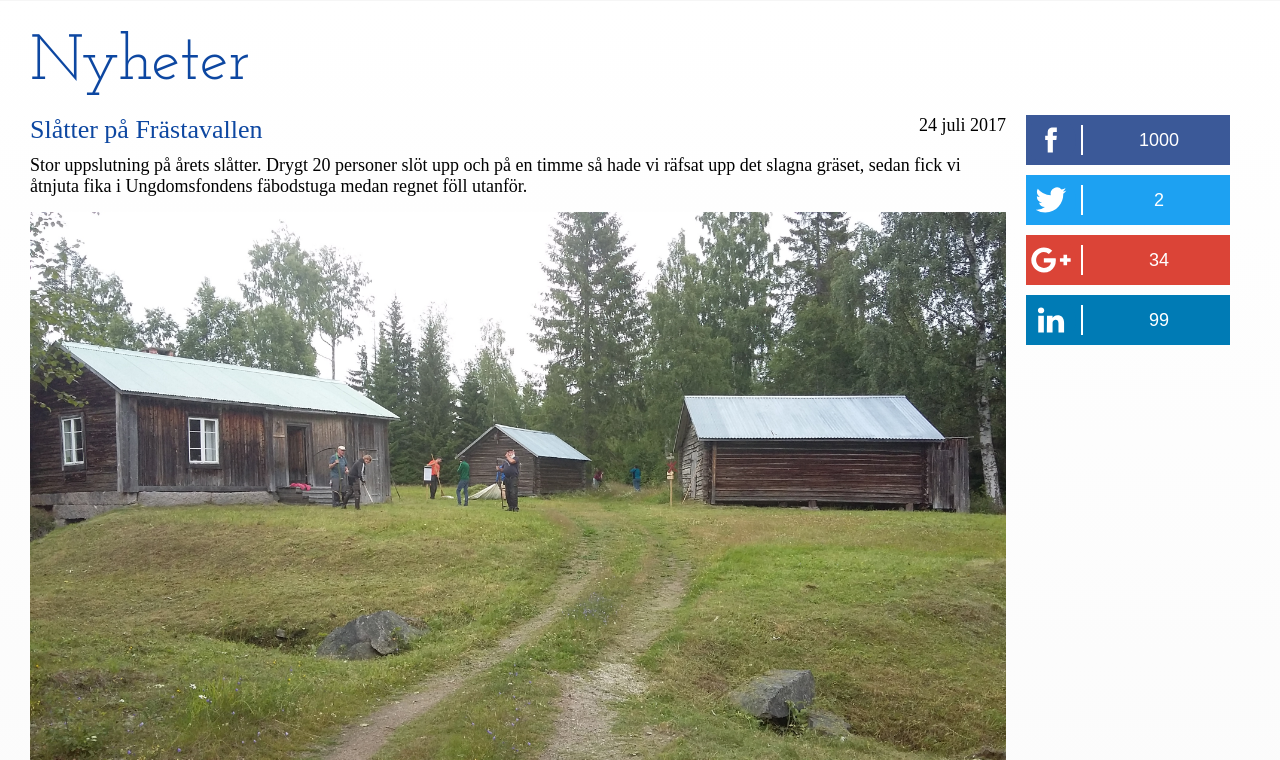
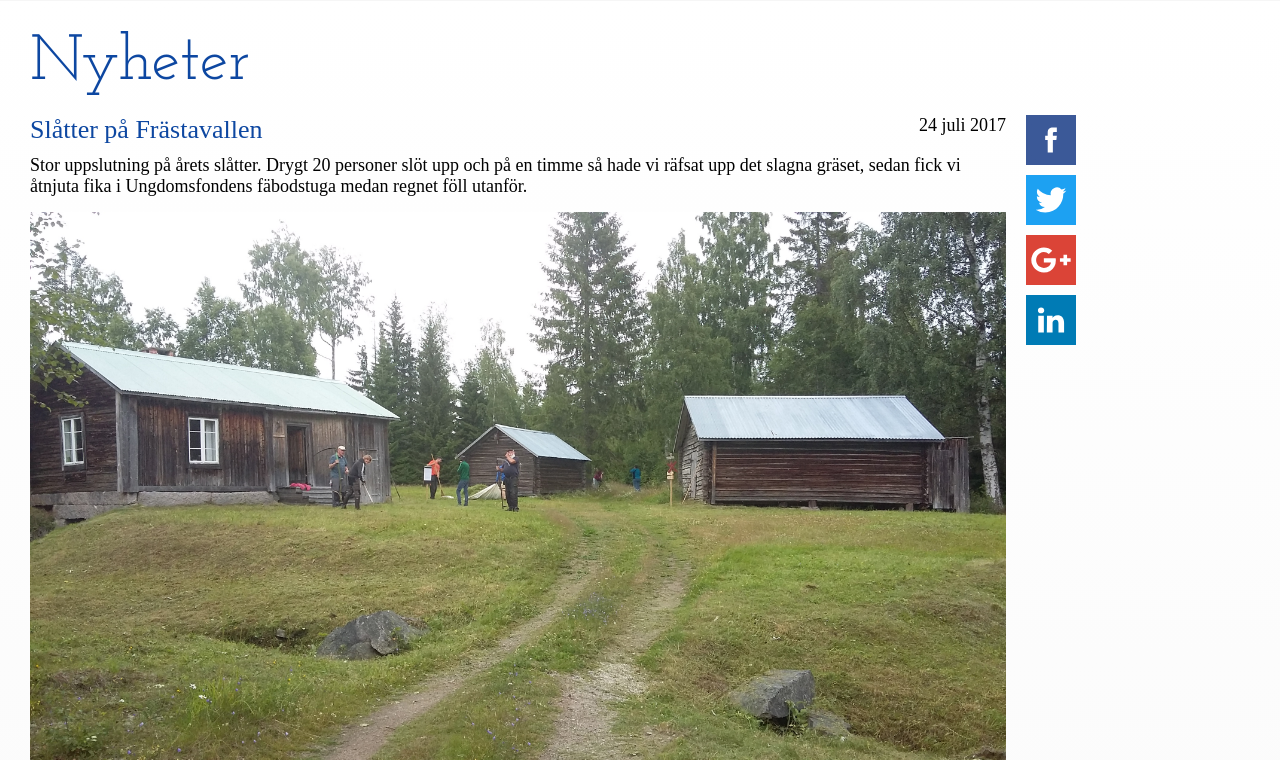
Before and after one commit to WeeRox/ungdomsfonden, a PHP site: page / in a window 1280 px wide. Shown: the part 799-1559 px from the top of the page. Run offline with PHP 8.4, Linux system fonts and the light colour scheme; some libraries are stand-ins or nearby versions; some web fonts are replaced.

Commit message:
Added functionality to the Google+ and Twitter share buttons

```diff
--- a/css/index.css
+++ b/css/index.css
@@ -100,39 +100,15 @@ body {
 }
 
 .share .button {
-  width: 100%;
+  width: 50px;
   height: 50px;
+  display: block;
   margin: 10px 0;
   cursor: pointer;
 }
 
-.share p {
-  color: white;
-  font-family: 'Arial';
-  margin: 0;
-  padding: 0;
-  margin-top: -10px;
-}
-
 .share .button svg.icon {
   height: 100%;
-}
-
-.share .button .left, .share .button .right {
-  text-align: center;
-  line-height: 50px;
-  height: 50px;
-  font-weight: bold;
-}
-
-.share .button .left {
-  width: 50px;
-  float: left;
-}
-
-.share .button .right {
-  padding: 10px 0;
-  box-sizing: border-box;
 }
 
 .news .date {
--- a/index.html
+++ b/index.html
@@ -9,6 +9,7 @@
   <script async src="/js/index.js"></script>
   <script async src="/js/svg.js"></script>
   <script src="/js/facebook.js"></script>
+  <script src="/js/twitter.js"></script>
   <meta name="viewport" content="width=device-width, initial-scale=1" />
   <meta name="theme-color" content="#0D47A1" />
   <meta charset="UTF-8" />
@@ -38,42 +39,18 @@
           <img src="/img/frastavallen/20170724-3.jpg" />
         </div>
         <div class="share">
-          <div class="button facebook" style="background-color: #3b5998;">
-            <div class="left">
+          <a class="button facebook" style="background-color: #3b5998;">
               <img class="svg" src="/img/icons/facebook.svg"/>
-            </div>
-            <div class="right">
-              <div class="divider"></div>
-              <p>1000</p>
-            </div>
-          </div>
-          <div class="button" style="background-color: #1da1f2;">
-            <div class="left">
+          </a>
+          <a class="button twitter" style="background-color: #1da1f2;">
               <img class="svg" src="/img/icons/twitter.svg"/>
-            </div>
-            <div class="right">
-              <div class="divider"></div>
-              <p>2</p>
-            </div>
-          </div>
-          <div class="button" style="background-color: #db4437;">
-            <div class="left">
+          </a>
+          <a class="button google-plus" style="background-color: #db4437;">
               <img class="svg" src="/img/icons/google-plus.svg"/>
-            </div>
-            <div class="right">
-              <div class="divider"></div>
-              <p>34</p>
-            </div>
-          </div>
-          <div class="button" style="background-color: #007bb5;">
-            <div class="left">
+          </a>
+          <a class="button" style="background-color: #007bb5;">
               <img class="svg" src="/img/icons/linkedin.svg"/>
-            </div>
-            <div class="right">
-              <div class="divider"></div>
-              <p>99</p>
-            </div>
-          </div>
+          </a>
         </div>
         <div class="clear"></div>
       </div>
--- /dev/null
+++ b/js/twitter.js
@@ -0,0 +1,17 @@
+$(document).ready(function () {
+  $(".button.twitter").click(function (event) {
+    var element = $(this);
+    var width = 575,
+      height = 400,
+      left = ($(window).width() - width) / 2,
+      top = ($(window).height() - height) / 2,
+      url = "https://twitter.com/intent/tweet?url=" + element.attr('url'),
+      options = 'status=1' +
+                 ',width='  + width  +
+                 ',height=' + height +
+                 ',top='    + top    +
+                 ',left='   + left;
+
+      window.open(url, "twitter", options);
+  });
+});
```
Also changed, not shown: js/google-plus.js (added, +17 -0 lines).
